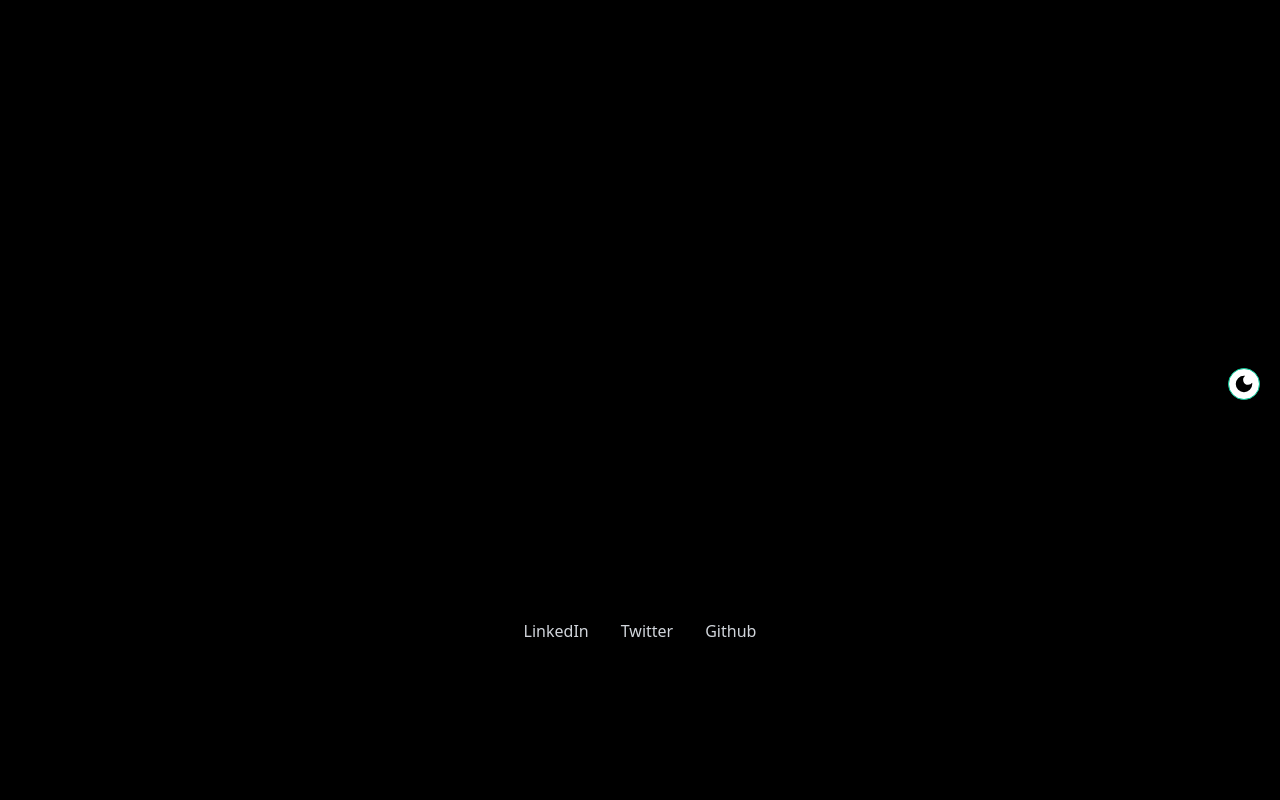
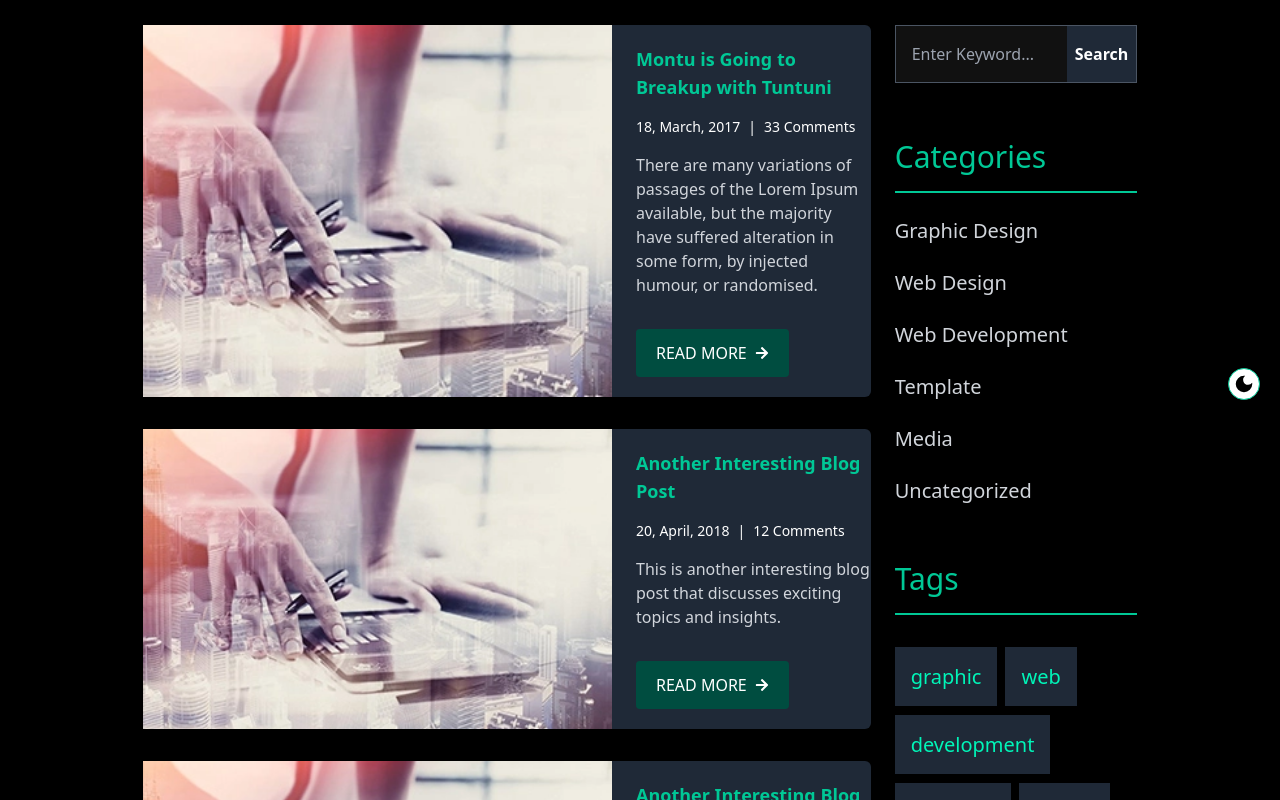
Before and after one commit to mahmoudramy93/portfolio, a Next.js app: page /blogs in a window 1280 px wide. Before the commit this address had no page. Shown: the part 380-1180 px from the top of the page. Before the commit the page ends 1063 px from the top, so only its background shows below. Built offline with nearby package versions, Linux system fonts and the light colour scheme.

Commit message:
feat: :sparkles: add blogs page

```diff
--- /dev/null
+++ b/src/app/blogs/page.tsx
@@ -0,0 +1,106 @@
+import { Blog } from "@/components";
+import { CustomTitle } from "@/components/common";
+import { categoriesData } from "@/data/categoriesData";
+import { postsData } from "@/data/postsData";
+import Link from "next/link";
+import React from "react";
+
+export const tags = [
+  { name: "graphic", href: "#" },
+  { name: "web", href: "#" },
+  { name: "development", href: "#" },
+  { name: "template", href: "#" },
+  { name: "media", href: "#" },
+];
+
+const renderCategories = () => {
+  return categoriesData.map((category) => (
+    <li key={category.name}>
+      <Link
+        href={category.href}
+        className="text-gray-300 text-xl hover:text-tealGreen transition-all duration-300"
+      >
+        {category.name}
+      </Link>
+    </li>
+  ));
+};
+
+const renderTags = () => {
+  return tags.map((tag) => (
+    <li key={tag.name} className="mb-8">
+      <Link
+        href={tag.href}
+        className="text-lightTealGreen dark:text-tealGreen bg-gray-800 dark:bg-darkGray p-4 text-xl hover:text-tealGreen transition-all duration-300"
+      >
+        {tag.name}
+      </Link>
+    </li>
+  ));
+};
+
+const BlogsPage = () => {
+  const blogPosts = postsData.map((post) => {
+    return (
+      <Blog
+        key={post.id}
+        title={post.title}
+        date={post.date}
+        comments={post.comments}
+        image={post.image}
+        description={post.description}
+        link={post.link}
+        isFlex={true}
+      />
+    );
+  });
+
+  return (
+    <section className="py-[50px] px-5 ">
+      <div className="container">
+        <CustomTitle
+          title={"All Blogs"}
+          description={"There is all my blogs"}
+        />
+        <div className="flex flex-col lg:flex-row gap-6">
+          <div className="grid grid-cols-1  gap-8 mb-10 w-full lg:w-3/4">
+            {blogPosts}
+          </div>
+          <div className="w-full lg:w-3/12">
+            <div className="space-y-14">
+              <form className="relative flex w-full border border-gray-600">
+                <input
+                  type="text"
+                  placeholder="Enter Keyword..."
+                  className="p-4 w-5/6  outline-none bg-darkColor text-white"
+                />
+                <input
+                  type="submit"
+                  value="Search"
+                  className="p-2 bg-gray-800 dark:bg-tealGreen text-white dark:text-black cursor-pointer w-4/12 font-semibold"
+                />
+              </form>
+
+              <div>
+                <h3 className="text-tealGreen text-3xl border-b-2 border-tealGreen pb-4 mb-6">
+                  Categories
+                </h3>
+
+                <ul className="space-y-6">{renderCategories()}</ul>
+              </div>
+
+              <div>
+                <h3 className="text-tealGreen text-3xl border-b-2 border-tealGreen pb-4 mb-6">
+                  Tags
+                </h3>
+                <ul className="flex flex-wrap gap-2 mt-12">{renderTags()}</ul>
+              </div>
+            </div>
+          </div>
+        </div>
+      </div>
+    </section>
+  );
+};
+
+export default BlogsPage;
--- /dev/null
+++ b/src/app/projects/page.tsx
@@ -0,0 +1,44 @@
+"use client";
+
+import { CustomTitle } from "@/components/common";
+import Project from "@/components/Project";
+import { projectsData } from "@/data/projectsData";
+import { technologiesData } from "@/data/technologiesData";
+
+const ProjectsPage = () => {
+  const renderTechnologies = technologiesData.map((tech) => (
+    <li
+      key={tech}
+      className={`cursor-pointer py-2 px-6 bg-darkGray text-lightTealGreen border border-tealGreen rounded-md transition-all hover:bg-lightTealGreen hover:text-darkGray`}
+    >
+      {tech}
+    </li>
+  ));
+
+  const renderedProjects = projectsData.map((project) => (
+    <Project key={project.id} {...project} />
+  ));
+
+  return (
+    <section className="py-[50px] px-5 ">
+      <div className="container mx-auto px-6">
+        <CustomTitle
+          title={"All Projects"}
+          description={"There is all my Projects"}
+        />
+
+        <div className="flex flex-col items-center mb-12">
+          <ul className="flex flex-wrap justify-center gap-6">
+            {renderTechnologies}
+          </ul>
+        </div>
+
+        <div className="grid grid-cols-1 lg:grid-cols-2 xl:grid-cols-3 gap-10">
+          {renderedProjects}
+        </div>
+      </div>
+    </section>
+  );
+};
+
+export default ProjectsPage;
--- a/src/components/Blog.tsx
+++ b/src/components/Blog.tsx
@@ -11,10 +11,14 @@ const Blog = ({
   image,
   description,
   link,
+  isFlex,
 }: TPostProps) => {
   return (
-    <div className="rounded-md bg-gray-800 dark:bg-black ">
-      <div className="relative w-full h-[245px]">
+    <div
+      className={`rounded-md bg-gray-800 dark:bg-black
+    flex ${isFlex ? "flex-row gap-6" : "flex-col"}`}
+    >
+      <div className={`relative  h-[245px] w-full ${isFlex ? "h-full w-1/2" : ""}`}>
         <Image
           src={`/images/posts_images/${image}.webp`}
           alt={title}
@@ -24,7 +28,11 @@ const Blog = ({
         />
       </div>
 
-      <div className="flex flex-col gap-4 p-5">
+      <div
+        className={`flex flex-col gap-4 py-5   ${
+          isFlex ? "p-0 dark:px-0 w-1/2" : "px-5"
+        }`}
+      >
         <h3 className="text-lg font-semibold text-tealGreen">{title}</h3>
         <p className="flex items-center gap-2 text-sm font-medium text-white">
           <Link
--- a/src/components/homeSections/AboutMe.tsx
+++ b/src/components/homeSections/AboutMe.tsx
@@ -14,7 +14,7 @@ const AboutMe = () => {
       <div className="container px-4 mx-auto">
         <CustomTitle title={"About Me"} description={"There Is All About Me"} />
 
-        <div className="relative grid grid-cols-1 gap-8 lg:grid-cols-2">
+        <div className="relative grid grid-cols-1 gap-8 xl:grid-cols-2">
           <div className="relative flex items-center justify-center ">
             <Image
               src="/images/homePage_images/about.webp"
--- a/src/components/homeSections/LatestBlogs.tsx
+++ b/src/components/homeSections/LatestBlogs.tsx
@@ -13,6 +13,7 @@ const LatestBlogs = () => {
         image={post.image}
         description={post.description}
         link={post.link}
+        isFlex={false}
       />
     );
   });
--- /dev/null
+++ b/src/data/categoriesData.ts
@@ -0,0 +1,13 @@
+type TCategory = {
+  name: string;
+  href: string;
+};
+
+export const categoriesData: TCategory[] = [
+  { name: "Graphic Design", href: "#" },
+  { name: "Web Design", href: "#" },
+  { name: "Web Development", href: "#" },
+  { name: "Template", href: "#" },
+  { name: "Media", href: "#" },
+  { name: "Uncategorized", href: "#" },
+];
--- /dev/null
+++ b/src/data/technologiesData.ts
@@ -0,0 +1 @@
+export const technologiesData = ["All", "React", "Node.js", "Python", "Docker"];
--- a/src/types/postType.ts
+++ b/src/types/postType.ts
@@ -5,4 +5,5 @@ export type TPostProps = {
   image: string;
   description: string;
   link: string;
+  isFlex?: boolean;
 };
```
Also changed, not shown: 1 other file (tests, documents, lock files or other folders).
